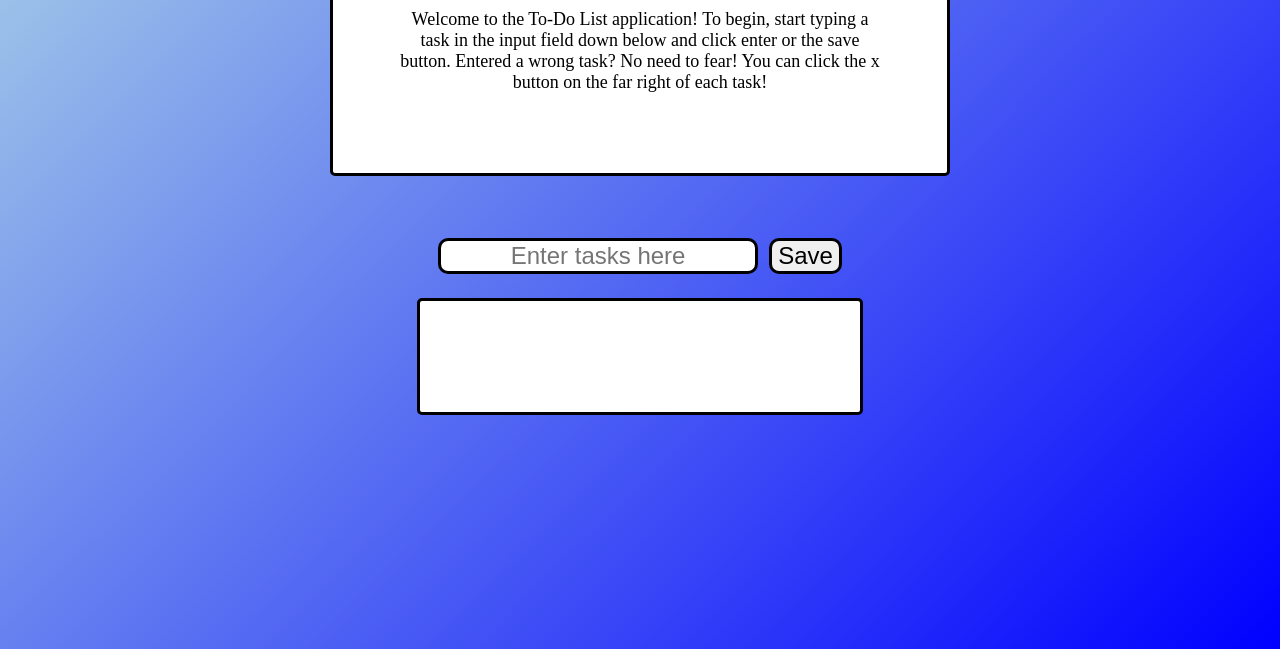
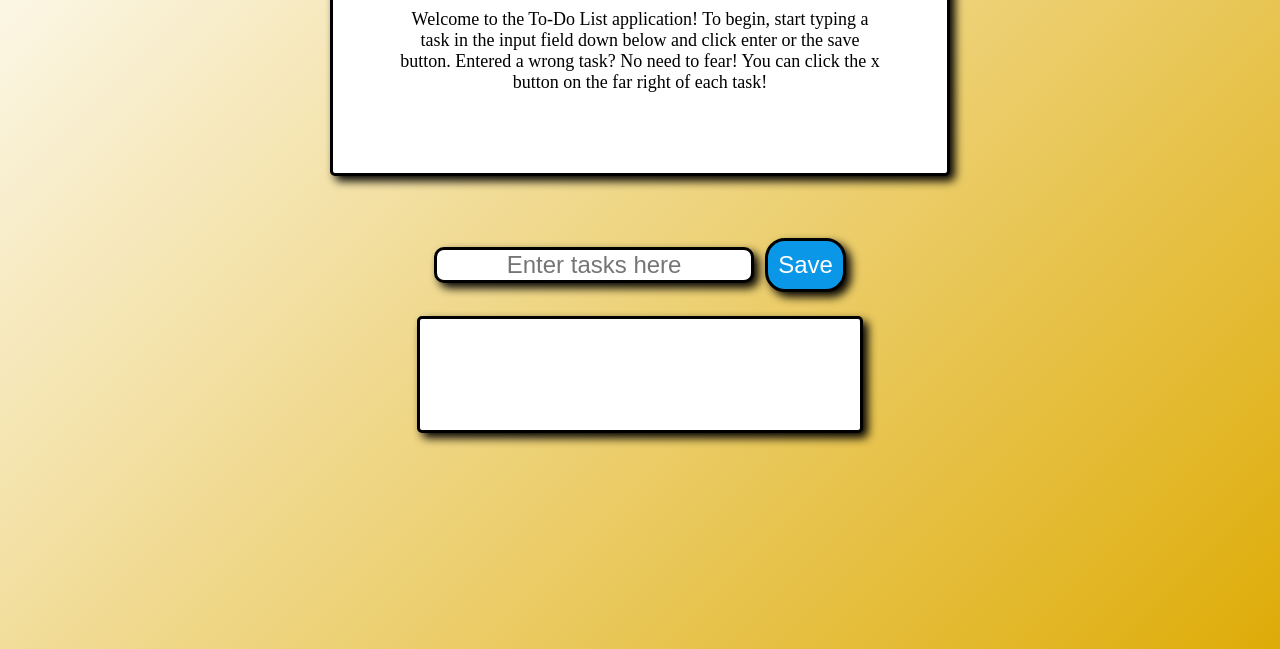
Before and after one commit to KelsieMcDonald-2003/JavaScript_ToDoList, a React app: page / in a window 1280 px wide. Shown: the part 223-872 px from the top of the page. Built offline with nearby package versions, Linux system fonts and the light colour scheme.

Commit message:
Edited the styling a little. Box shadowing is now in effect.

```diff
--- a/src/css/style1.css
+++ b/src/css/style1.css
@@ -1,5 +1,5 @@
 body {
-    background: linear-gradient(-45deg, blue, lightblue);
+    background: linear-gradient(-45deg, rgb(222, 172, 8), white);
     background-size: cover;
     height: 100vh;
     margin-top: 5%;
@@ -14,6 +14,7 @@ body {
     margin-left: 25%;
     margin-right: 25%;
     font-size: large;
+    box-shadow: 5px 5px 10px;
 }
 
 .todolist {
@@ -33,6 +34,8 @@ body {
     padding: 5%;
     content: 1%;
     font-size: x-large;
+    list-style-type: circle;
+    box-shadow: 5px 5px 10px;
 }
 
 .listcontainer button {
@@ -43,6 +46,7 @@ body {
     background: linear-gradient(-45deg, red, lightcoral);
     border-color: black;
     border-radius: 25px;
+    box-shadow: 3px 3px 10px;
 }
 
 .container {
@@ -52,19 +56,20 @@ body {
 
 input {
     text-align: center;
+    font-size: x-large;
+    box-shadow: 5px 5px 10px;
 }
 
 .save {
+    background-color:rgb(11, 151, 231);
     font-size: x-large;
     border: solid;
-    border-radius: 10px;
+    color:white;
+    border-radius: 20px;
     margin-left: 1%;
-}
-
-.save:hover {
-    background-color:black;
-    color: white;
-    border-color: black;
+    padding: 10px;
+    border-color:black;
+    box-shadow: 5px 5px 10px black;
 }
 
 .task {
@@ -72,3 +77,8 @@ input {
     border: solid;
     border-radius: 10px;
 }
+
+.completed {
+    text-decoration: line-through;
+    list-style-type: disc;
+}
--- a/src/index.html
+++ b/src/index.html
@@ -10,7 +10,7 @@
             <div class="introduction" id="welcome"></div>
             <div class="todolist">
                 <div id="formcontainer"></div>
-                <ol class="listcontainer"></ol>
+                <ul class="listcontainer"></ul>
             </div>
         </div>
     </body>
```
